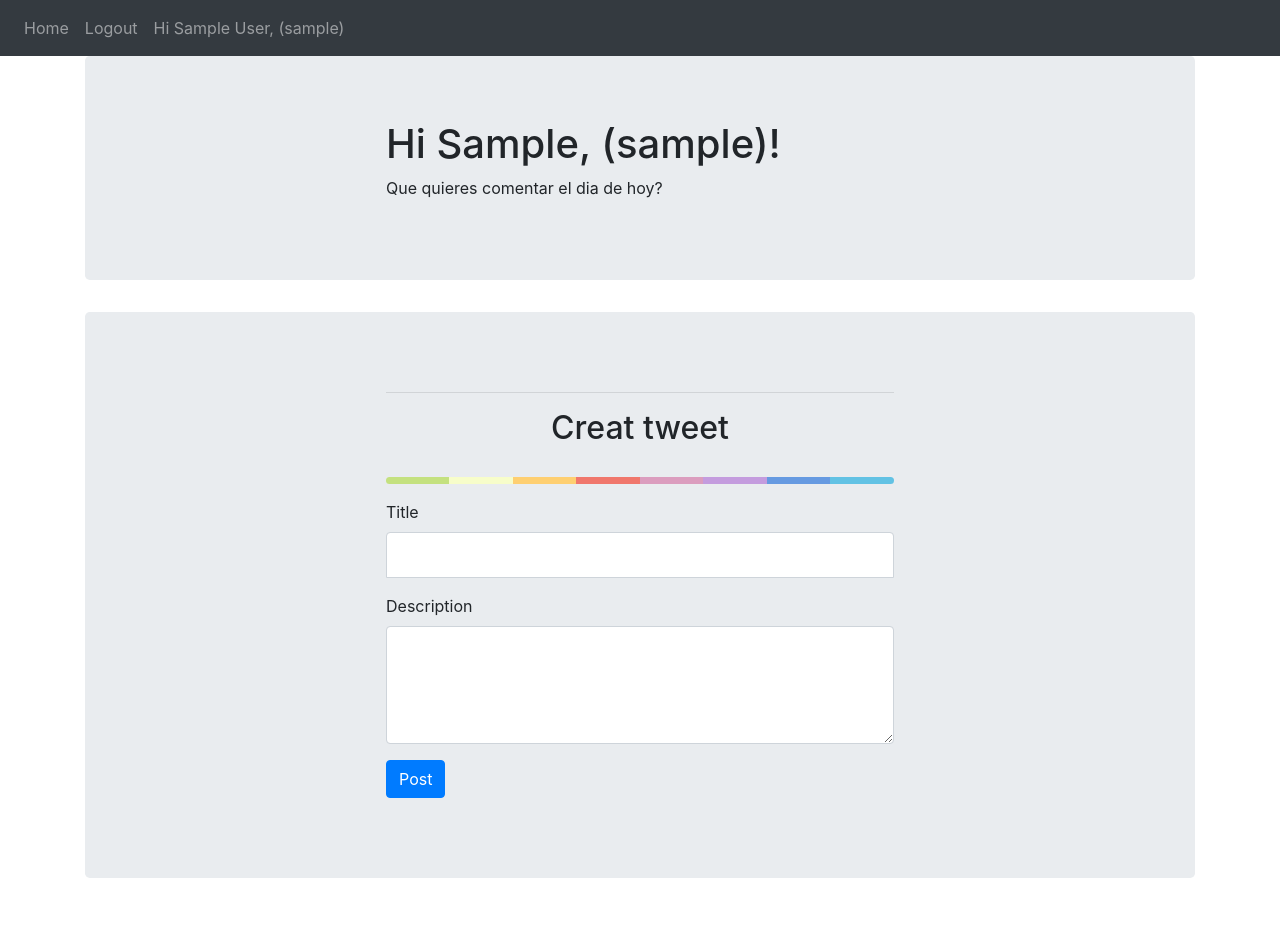
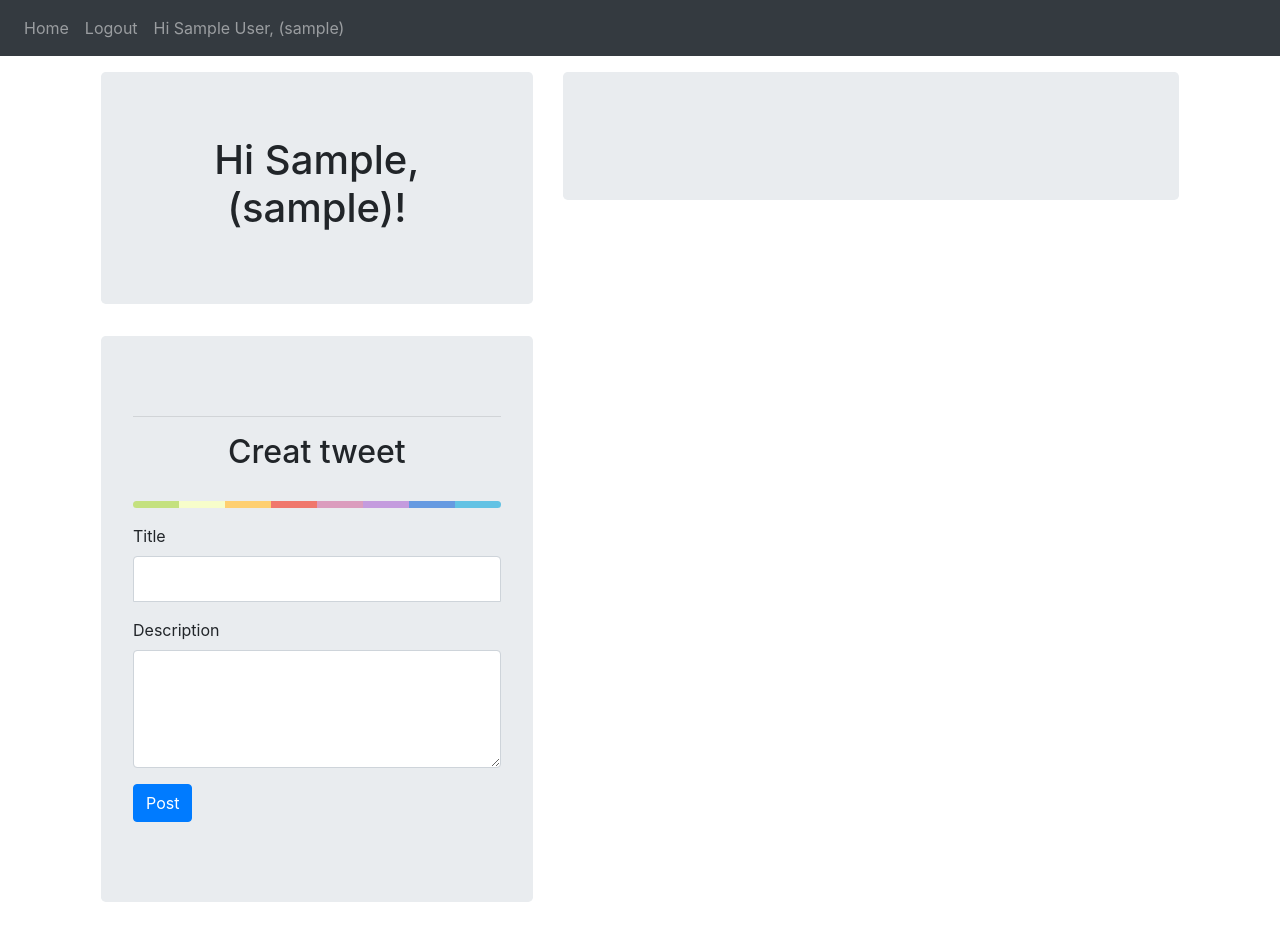
Before and after one commit to JuanGQCadavid/ST0263-Twitter, an Angular app in the folder front-end/maybe/: page / in a window 1280 px wide. Shown: the top 940 px of the page. Before the commit the page ends 910 px from the top, so only its background shows below. Built offline with nearby package versions, Linux system fonts and the light colour scheme; sample sign-in values are in the browser's storage.

Commit message:
Spliting view into two colomns

```diff
--- a/front-end/maybe/src/app/app.component.html
+++ b/front-end/maybe/src/app/app.component.html
@@ -1,5 +1,5 @@
 <!-- nav -->
-<nav class="navbar navbar-expand navbar-dark bg-dark" *ngIf="currentUser">
+<nav class="navbar navbar-expand navbar-dark bg-dark sticky-top" *ngIf="currentUser">
   <div class="navbar-nav">
       <a class="nav-item nav-link" routerLink="/">Home</a>
       <a class="nav-item nav-link" (click)="logout()">Logout</a>
--- a/front-end/maybe/src/app/home/home.component.html
+++ b/front-end/maybe/src/app/home/home.component.html
@@ -1,19 +1,34 @@
 
 
+
+
+
+<div class="modal-body row">
+
+    <div class="col-md-5">
         <div class="jumbotron">
             <div class="row">
-        <div class="col-sm-6 offset-sm-3">
+                <div class="col-sm-12 text-center">
                     <h1>Hi {{currentUser.firstName}}, ({{currentUser.username}})!</h1>
-            <p>Que quieres comentar el dia de hoy?</p>
+                </div>
+            </div>
+        </div>
+        <div class="jumbotron">
+            <div class="row">
+                <div class="col-sm-12">
+                    <tweet-creator></tweet-creator>
                 </div>
             </div>
         </div>
 
-
+    </div>
+    <div class="col-md-7">
         <div class="jumbotron">
             <div class="row">
-            <div class="col-sm-6 offset-sm-3">
-                <tweet-creator></tweet-creator>
+                <div class="col-sm-12">
+
                 </div>
             </div>
         </div>
+    </div>
+</div>
```
Lines whose indentation alone changed are shown as unchanged.
